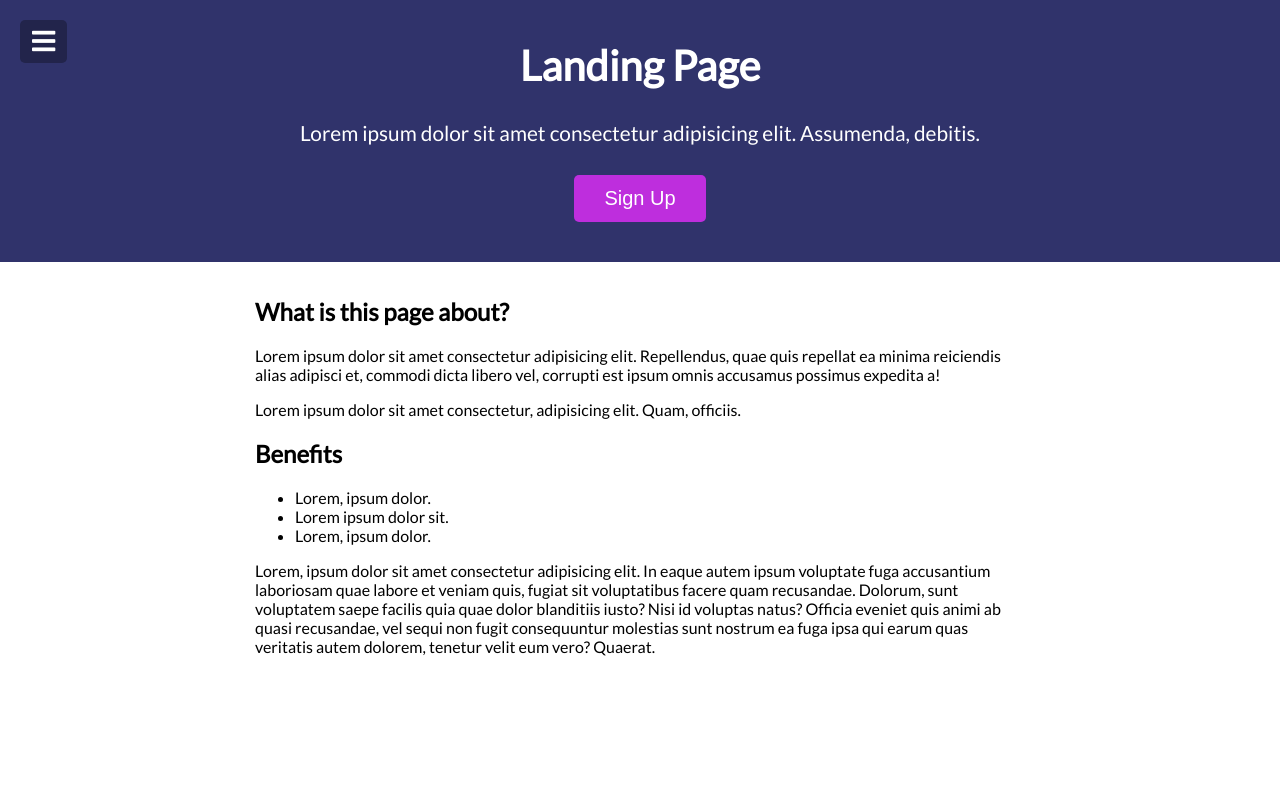
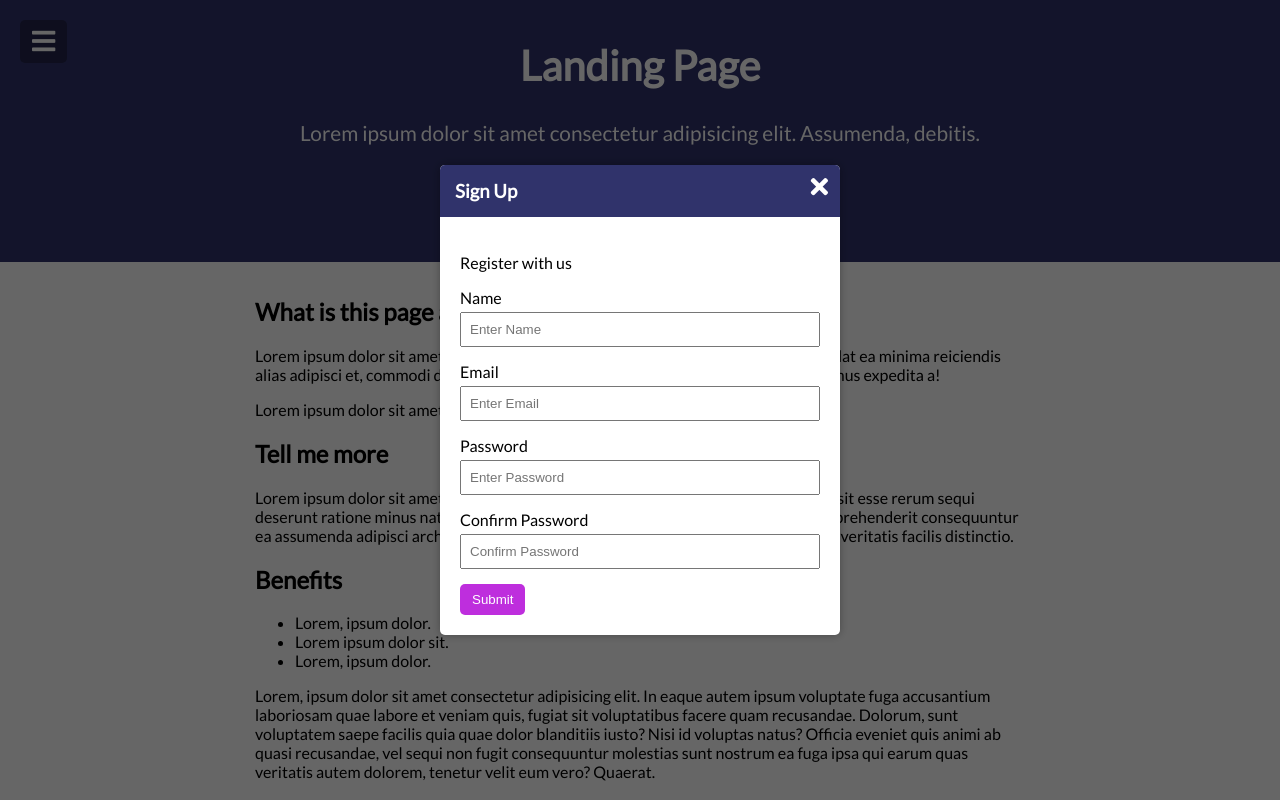
Before and after one commit to MoiTV/porfolio-page, a plain HTML site: page index.html in a window 1280 px wide. Both pictures are taken after a click on the button "Sign Up". Drawn offline with Linux system fonts and the light colour scheme.

Commit message:
finish the project

```diff
--- a/index.html
+++ b/index.html
@@ -40,6 +40,10 @@
         <p>Lorem ipsum dolor sit amet consectetur adipisicing elit. Repellendus, quae quis repellat ea minima reiciendis alias adipisci et, commodi dicta libero vel, corrupti est ipsum omnis accusamus possimus expedita a!</p>
         <p>Lorem ipsum dolor sit amet consectetur, adipisicing elit. Quam, officiis.</p>
 
+        <h2>Tell me more </h2>
+        <p>Lorem ipsum dolor sit amet consectetur adipisicing elit. Fugiat incidunt neque saepe sit esse rerum sequi deserunt ratione minus natus laboriosam nostrum, dolorum corporis doloremque reprehenderit consequuntur ea assumenda adipisci architecto
+            quam! Dolores suscipit accusantium ducimus amet veritatis facilis distinctio.</p>
+
         <h2>Benefits</h2>
         <ul>
             <li>Lorem, ipsum dolor.</li>
@@ -55,7 +59,7 @@
     <!-- Modal -->
     <div class="modal-container" id="modal">
         <div class="modal">
-            <button class="close-btn">
+            <button class="close-btn" id="close">
                 <i class="fa fa-times"></i>
             </button>
 
--- a/script.js
+++ b/script.js
@@ -7,3 +7,12 @@ const modal = document.getElementById('modal');
 toggle.addEventListener('click', () => {
     document.body.classList.toggle('show-nav');
 })
+
+// Show modal
+open.addEventListener('click', () => modal.classList.add('show-modal'));
+
+// hide modal
+close.addEventListener('click', () => modal.classList.remove('show-modal'));
+
+// hide modal on outside click
+window.addEventListener('click', e => e.target == modal ? modal.classList.remove('show-modal') : false)
--- a/style.css
+++ b/style.css
@@ -132,10 +132,14 @@ button:focus {
     background-color: rgba(0, 0, 0, 0.6);
     display: none;
     position: fixed;
+    top: 0;
     left: 0;
     right: 0;
-    top: 0;
     bottom: 0;
+}
+
+.modal-container.show-modal {
+    display: block;
 }
 
 .modal {
@@ -146,9 +150,11 @@ button:focus {
     overflow: hidden;
     top: 50%;
     left: 50%;
-    transform: translate(-50%);
+    transform: translate(-50%, -50%);
     max-width: 100%;
     width: 400px;
+    animation-name: modalopen;
+    animation-duration: var(--modal-duration);
 }
 
 .modal-header {
@@ -187,3 +193,12 @@ button:focus {
     top: 0;
     right: 0;
 }
+
+@keyframes modalopen {
+    from {
+        opacity: 0;
+    }
+    to {
+        opacity: 1;
+    }
+}
```
